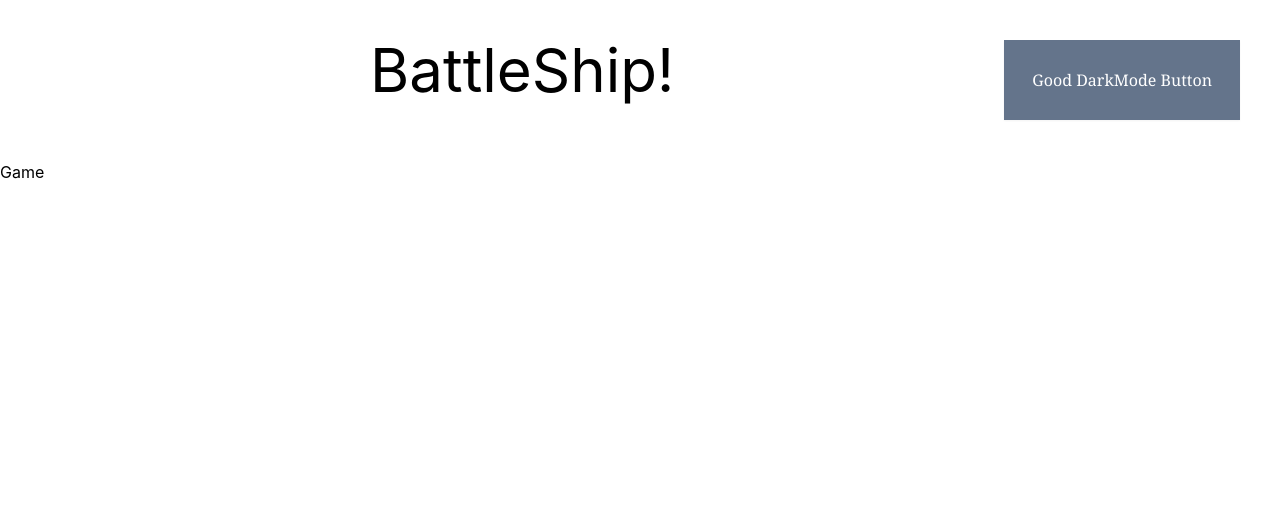
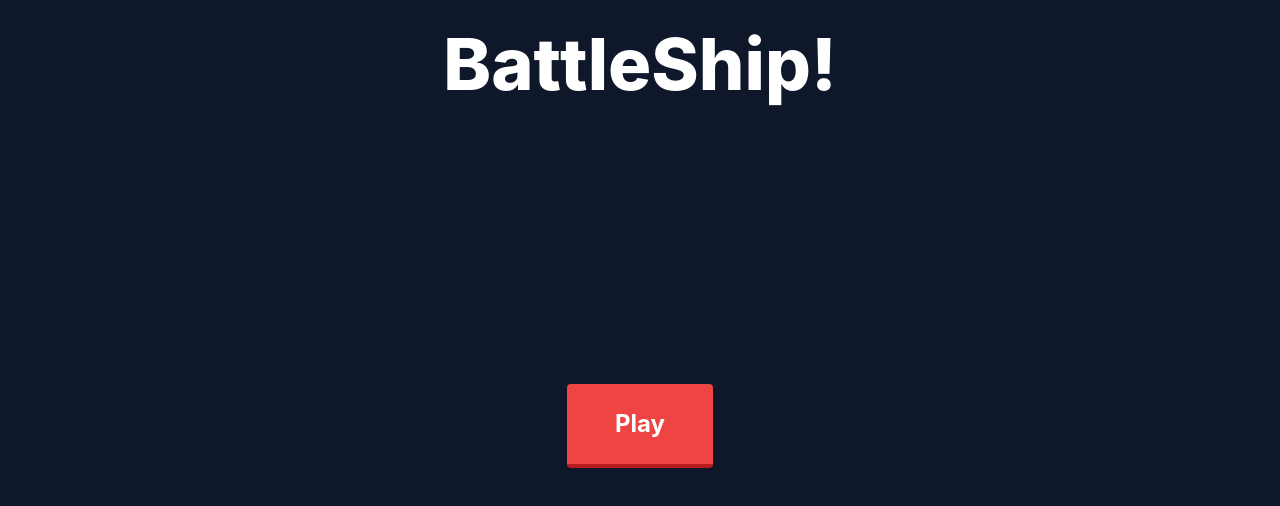
Before and after one commit to Brodypen/battleship, a React (Create React App) app: page / in a window 1280 px wide. Shown: the top 506 px of the page. Built offline with nearby package versions, Linux system fonts and the light colour scheme.

Commit message:
Start work on gui logic.

```diff
--- a/src/App.tsx
+++ b/src/App.tsx
@@ -1,16 +1,14 @@
-import React from 'react';
-import logo from './logo.svg';
-import Game from './components/Game';
-import Header from './components/header/Header';
-import DarkModeToggle from './components/header/DarkModeToggle';
+import React from "react";
+import logo from "./logo.svg";
+import Game from "./components/gameWindow/Game";
+import Header from "./components/header/Header";
 function App() {
-
-
   return (
-      <div className="App h-screen bg-white dark:bg-slate-900 flex flex-col">
-          <Header/>
-          <Game/>
-      </div>
+    <div className="App h-screen bg-slate-900 flex flex-col">
+      <Header />
+      <Game />
+      <footer></footer>
+    </div>
   );
 }
 
--- a/src/components/Game.tsx
+++ /dev/null
@@ -1,10 +0,0 @@
-import React from 'react'
-
-const Game = () => {
-    const [turn, setTurn] = React.useState(0)
-  return (
-    <div>Game</div>
-  )
-}
-
-export default Game
--- /dev/null
+++ b/src/components/gameComponents/gameWindow.tsx
@@ -0,0 +1,9 @@
+import React from 'react'
+
+const gameWindow = () => {
+  return (
+    <div>gameWindow</div>
+  )
+}
+
+export default gameWindow
--- /dev/null
+++ b/src/components/gameWindow/Game.tsx
@@ -0,0 +1,24 @@
+import React from "react";
+import Menu from "../menu/Menu";
+const Game = () => {
+  // 0 = Menu, 1 = (player select), 2 = Game (player turn), 3 = Game (enemy turn)
+  const [turn, setTurn] = React.useState(0);
+
+  const startGame = () => {
+    console.log(turn);
+    setTurn(1);
+  };
+
+  return (
+    <div className="text-white flex justify-center">
+      {turn === 0 && (
+        <button className="bg-red-500 hover:bg-red-400 text-white text-2xl font-bold py-6 px-12 border-b-4 border-red-700 hover:border-red-500 rounded mt-64" onClick={startGame}>
+          Play
+        </button>
+      )}
+      {turn === 1 && <Menu />}
+    </div>
+  );
+};
+
+export default Game;
--- a/src/components/header/DarkModeToggle.tsx
+++ /dev/null
@@ -1,20 +0,0 @@
-import React from "react";
-export const ThemeContext = React.createContext("dark");
-const DarkModeToggle = () => {
-  const [theme, setTheme] = React.useState("dark");
-  const toggleTheme = () => {
-    console.log("working", theme);
-    if (theme === "dark") {
-      setTheme("light");
-      document.documentElement.classList.remove("dark");
-    } else {
-      setTheme("dark");
-      document.documentElement.classList.add("dark");
-    }
-  };
-  return (<button className="p-7 bg-slate-500 shadow-sm text-white font-serif" onClick={toggleTheme}>
-    Good DarkMode Button
-  </button>);
-};
-
-export default DarkModeToggle;
--- a/src/components/header/Header.tsx
+++ b/src/components/header/Header.tsx
@@ -1,14 +1,13 @@
 import React from 'react'
-import DarkModeToggle from './DarkModeToggle'
 
 const Header = () => {
   return (
-    <div className="p-10 flex justify-between ">
-        <div></div>
-        <header className="text-6xl text-black dark:text-white">BattleShip!</header>
-        <DarkModeToggle></DarkModeToggle>
+    <div className="p-7 flex flex-row justify-center">
+      <header className="text-center text-7xl text-white font-extrabold">
+        BattleShip!
+      </header>
     </div>
-  )
+  );
 }
 
 export default Header
--- /dev/null
+++ b/src/components/menu/Menu.tsx
@@ -0,0 +1,14 @@
+import React from 'react'
+// Component for Player Select
+const Menu = () => {
+  return (
+    <div>
+      <div className="p-5 flex flex-col items-center gap-5">
+        <p className="font-mono text-2xl">Howdy Player One!</p>
+        <p className="font-mono text-2xl">Drag and place your ships!</p>
+      </div>
+    </div>
+  );
+}
+
+export default Menu
```
